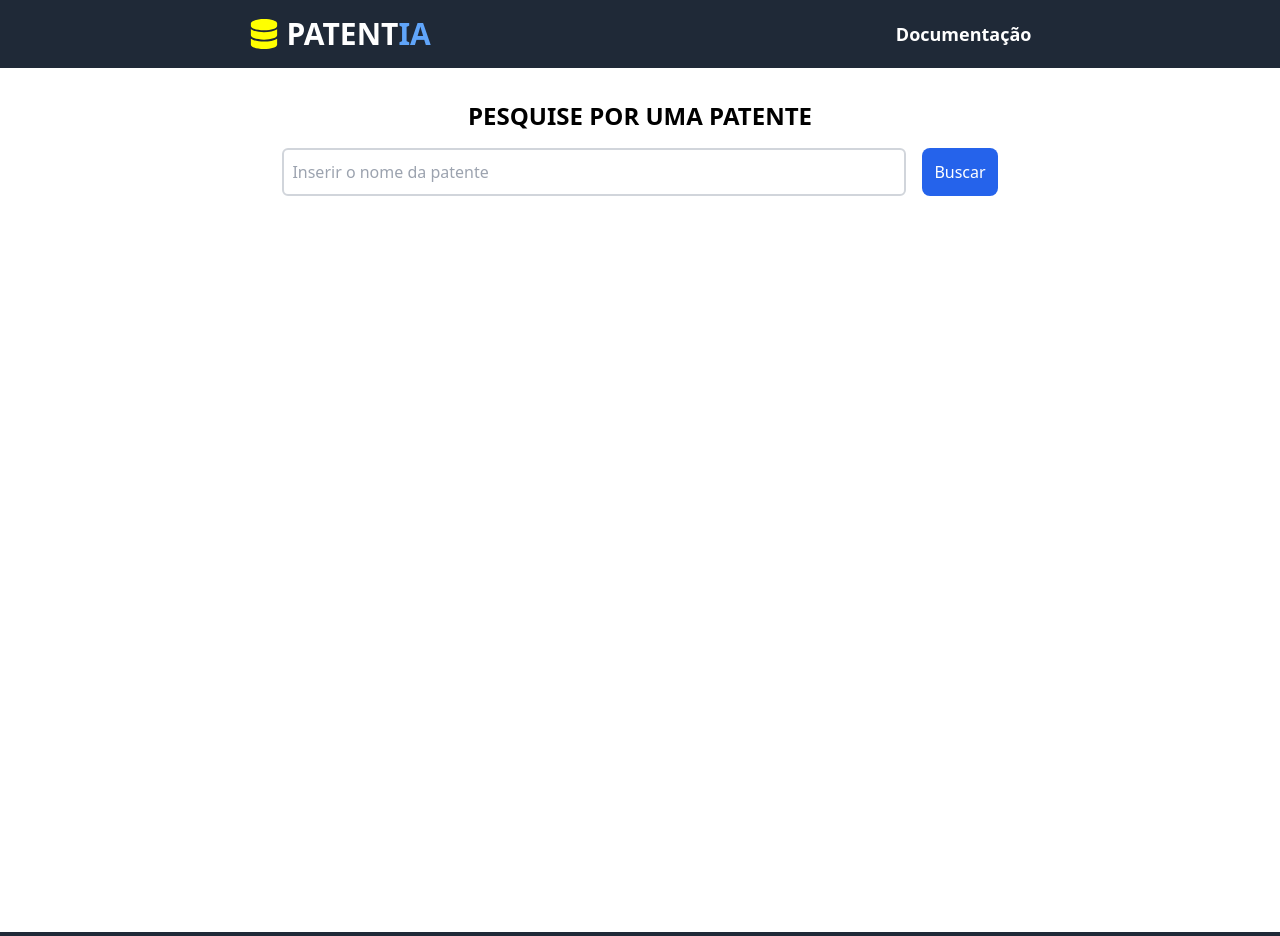
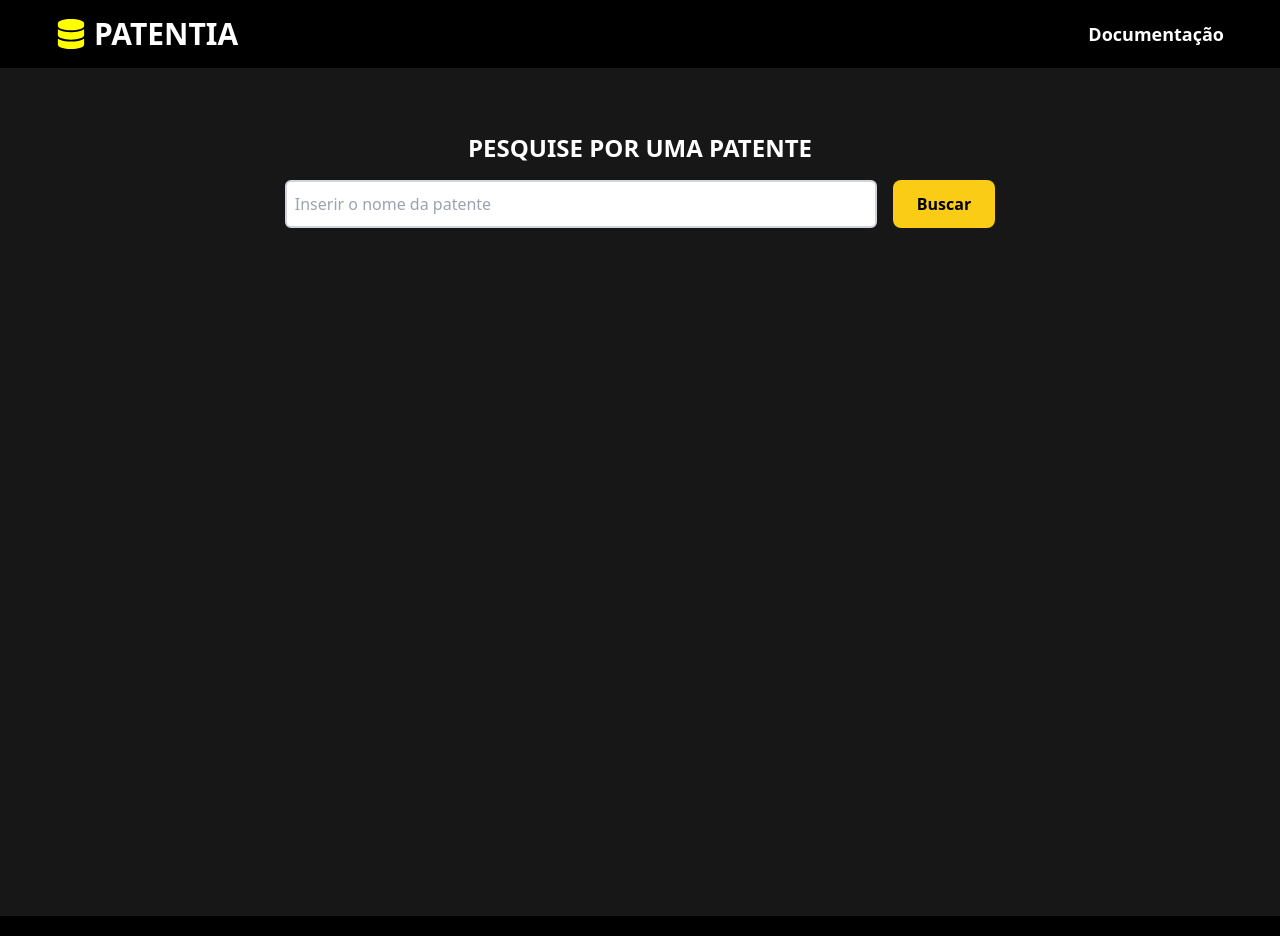
Before and after one commit to mateusfernandesvn/patentia, a React (Vite) app in the folder frontend/: page / in a window 1280 px wide. Shown: the top 936 px of the page. Built offline with nearby package versions, Linux system fonts and the light colour scheme.

Commit message:
Mudança no layout

```diff
--- a/frontend/src/components/container/index.tsx
+++ b/frontend/src/components/container/index.tsx
@@ -1,4 +1,8 @@
 import { ReactNode } from "react";
 export function Container({ children }: { children: ReactNode }) {
-  return <div className="w-full  max-w-7xl min-h-screen mx-auto m-8 px-4 rounded-xl">{children}</div>;
+  return (
+    <div className="w-full max-w-7xl min-h-screen mx-auto my-6  px-2 rounded-xl">
+      {children}
+    </div>
+  );
 }
--- a/frontend/src/components/footer/index.tsx
+++ b/frontend/src/components/footer/index.tsx
@@ -1,7 +1,7 @@
 export function Footer() {
   return (
-    <footer className="bg-gray-800 font-bold text-white p-4">
-        <p className="text-center uppercase"> Patent<span className="text-blue-400">iA</span>. Todos os direitos reservados.</p>
+    <footer className=" bg-black font-bold text-white p-4">
+        <p className="text-center uppercase">© 2024 <span className="text-yellow-300">PatentiA</span> -  Todos os direitos reservados.</p>
     </footer>
   );
 }
--- a/frontend/src/components/header/index.tsx
+++ b/frontend/src/components/header/index.tsx
@@ -4,18 +4,15 @@ import { Link } from "react-router-dom";
 export function Header() {
   return (
     <div>
-      <header className="  font-bold text-center bg-gray-800 text-white p-4 h-22 ">
-        <nav className="flex justify-around items-center">
+      <header className="  font-bold text-center bg-black text-white p-4 h-22 ">
+        <nav className="flex justify-between items-center mx-10">
           <Link to="/">
             {" "}
             <span className="flex items-center justify-center">
               <FaDatabase size={30} color="yellow" className="mr-2" />
-              <h1 className="uppercase text-3xl text-white hover:text-slate-300 transition-all duration-300">
-              Patent<span className="text-blue-400">iA</span>
-              </h1>
+              <h1 className="uppercase text-3xl text-yellow-3000">PatentiA</h1>
             </span>
           </Link>
-          <div className="flex items-center gap-4 text-2xl">
           <a
             href="https://github.com/iJeferson/tcc-rpa-update"
             target="_blank"
@@ -23,7 +20,6 @@ export function Header() {
           >
             Documentação
           </a>
-          </div>
         </nav>
       </header>
     </div>
--- a/frontend/src/components/table/index.tsx
+++ b/frontend/src/components/table/index.tsx
@@ -37,17 +37,23 @@ const BasicTable: React.FC<BasicTableProps> = ({ rows }) => {
   );
 
   return (
-    <>
-      <table  className="min-w-full table-auto border-collapse ">
+    <div className="overflow-x-auto">
+      <table className="min-w-full border border-black table-auto">
         <thead>
           <tr>
-            <th className="border px-4 py-2 bg-gray-800 text-white">Pedido</th>
-            <th className="border px-4 py-2 bg-gray-800 text-white">
+            <th className="border px-4 py-2 bg-yellow-400 text-black">
+              Pedido
+            </th>
+            <th className="border px-4 py-2 bg-yellow-400 text-black">
               Depósito
             </th>
-            <th className="border px-4 py-2 bg-gray-800 text-white">Título</th>
-            <th className="border px-4 py-2 bg-gray-800 text-white">Código</th>
-            <th className="border px-4 py-2 bg-gray-800 text-white">
+            <th className="border px-4 py-2 bg-yellow-400 text-black">
+              Título
+            </th>
+            <th className="border px-4 py-2 bg-yellow-400 text-black">
+              Código
+            </th>
+            <th className="border px-4 py-2 bg-yellow-400 text-black">
               Descrição
             </th>
           </tr>
@@ -57,26 +63,32 @@ const BasicTable: React.FC<BasicTableProps> = ({ rows }) => {
             paginatedRows.map((row) => (
               <tr
                 key={row.codigo}
-                className=" text-sm hover:bg-blue-300  transition-all duration-300"
+                className="text-sm text-white border hover:bg-neutral-800 transition duration-300"
               >
-                <td className="border px-4 p-2 max-w-sm overflow-hidden whitespace-nowrap text-ellipsis">
+                <td className="border px-4 py-2 max-w-sm overflow-hidden whitespace-nowrap text-ellipsis">
                   <a
                     href={row.link}
                     target="_blank"
-                    className="underline underline-offset-2 hover:text-gray-700 transition-all duration-300"
+                    rel="noopener noreferrer"
+                    className="underline underline-offset-2 "
                   >
                     {row.pedido}
                   </a>
                 </td>
                 <td className="border px-4 py-2">{row.deposito}</td>
-                <td className="border px-4 py-2  ">{row.titulo}</td>
-                <td className="border px-4 py-2 overflow-hidden whitespace-nowrap text-ellipsis">{row.ipc}</td>
-                <td className="border px-4 py-2 ">{row.descricaoWipo}</td>
+                <td className="border px-4 py-2">{row.titulo}</td>
+                <td className="border px-4 py-2 overflow-hidden whitespace-nowrap text-ellipsis">
+                  {row.ipc}
+                </td>
+                <td className="border px-4 py-2">{row.descricaoWipo}</td>
               </tr>
             ))
           ) : (
             <tr>
-              <td colSpan={7} className="border px-4 py-2 text-center">
+              <td
+                colSpan={5}
+                className="border px-4 py-2 text-center text-gray-700"
+              >
                 Nenhum dado encontrado
               </td>
             </tr>
@@ -92,12 +104,31 @@ const BasicTable: React.FC<BasicTableProps> = ({ rows }) => {
         rowsPerPage={rowsPerPage}
         onRowsPerPageChange={handleChangeRowsPerPage}
         rowsPerPageOptions={[5, 10, 25]}
-        labelRowsPerPage="Linhas por página:"
+        labelRowsPerPage={
+          <span style={{ color: "white" }}>Linhas por página:</span>
+        }
         labelDisplayedRows={({ from, to, count }) =>
           `${from}-${to} de ${count}`
         }
+        sx={{
+          "& .MuiTablePagination-toolbar": {
+            color: "white",
+          },
+          "& .MuiSelect-root": {
+            color: "white",
+          },
+          "& .MuiSelect-icon": {
+            color: "white",
+          },
+          "& .MuiMenuItem-root": {
+            color: "white",
+          },
+          "& .MuiTablePagination-actions button": {
+            color: "white",
+          },
+        }}
       />
-    </>
+    </div>
   );
 };
 
--- a/frontend/src/index.css
+++ b/frontend/src/index.css
@@ -1,3 +1,7 @@
 @tailwind base;
 @tailwind components;
 @tailwind utilities;
+
+body {
+  background-color: #171717;
+}
--- a/frontend/src/pages/home/index.tsx
+++ b/frontend/src/pages/home/index.tsx
@@ -73,8 +73,8 @@ export function Home() {
 
   return (
     <Container>
-      <div className="my-8">
-        <h1 className="text-2xl font-bold text-center m-4 uppercase">
+      <div className=" p-10">
+        <h1 className="text-2xl font-bold text-center text-white  uppercase">
           Pesquise por uma patente
         </h1>
         <form onSubmit={handleSubmit}>
@@ -86,7 +86,7 @@ export function Home() {
               value={search}
               onChange={(e) => setSearch(e.target.value)}
             />
-            <button className="bg-blue-600 border-none h-12 text-white rounded-lg p-3 hover:bg-blue-500 transition-all duration-300">
+            <button className="bg-yellow-400 text-black font-semibold border-none h-12  rounded-lg px-6 text-center hover:bg-yellow-500 transition-all duration-300">
               Buscar
             </button>
           </div>
@@ -108,17 +108,15 @@ export function Home() {
               </p>
             ) : (
               <>
-                <div className="overflow-x-auto bg-slate-100 p-6 rounded-lg">
-                  <div className="flex justify-around items-center my-4">
-                    <h1 className="text-3xl font-semibold">Visualizar Dados</h1>
-                  </div>
+                <div className="overflow-x-auto  p-4 ">
+                  <div className="flex justify-around items-center my-4"></div>
                   <BasicTable rows={data} />
                   <button
-                      className="bg-blue-600 hover:bg-blue-500 text-white font-bold py-2 px-4 rounded mt-4"
-                      onClick={() => handleExcel(data[0].pesquisa)}
-                    >
-                      Gerar Excel
-                    </button>
+                    className="bg-yellow-400 text-black font-semibold hover:bg-yellow-500  py-2 px-4 rounded mt-4"
+                    onClick={() => handleExcel(data[0].pesquisa)}
+                  >
+                    Gerar Excel
+                  </button>
                 </div>
               </>
             )}
```
Lines whose indentation alone changed are shown as unchanged.
